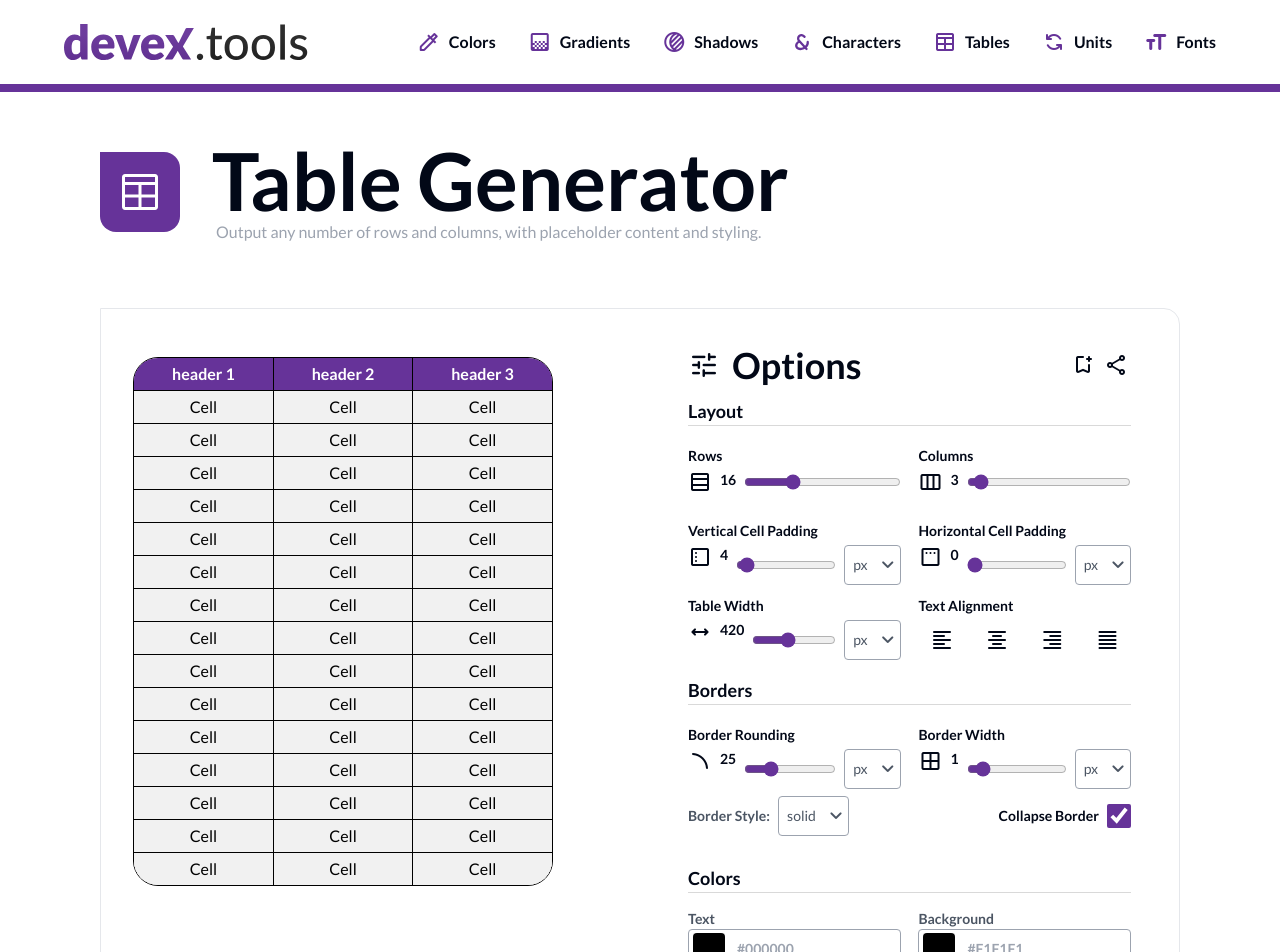
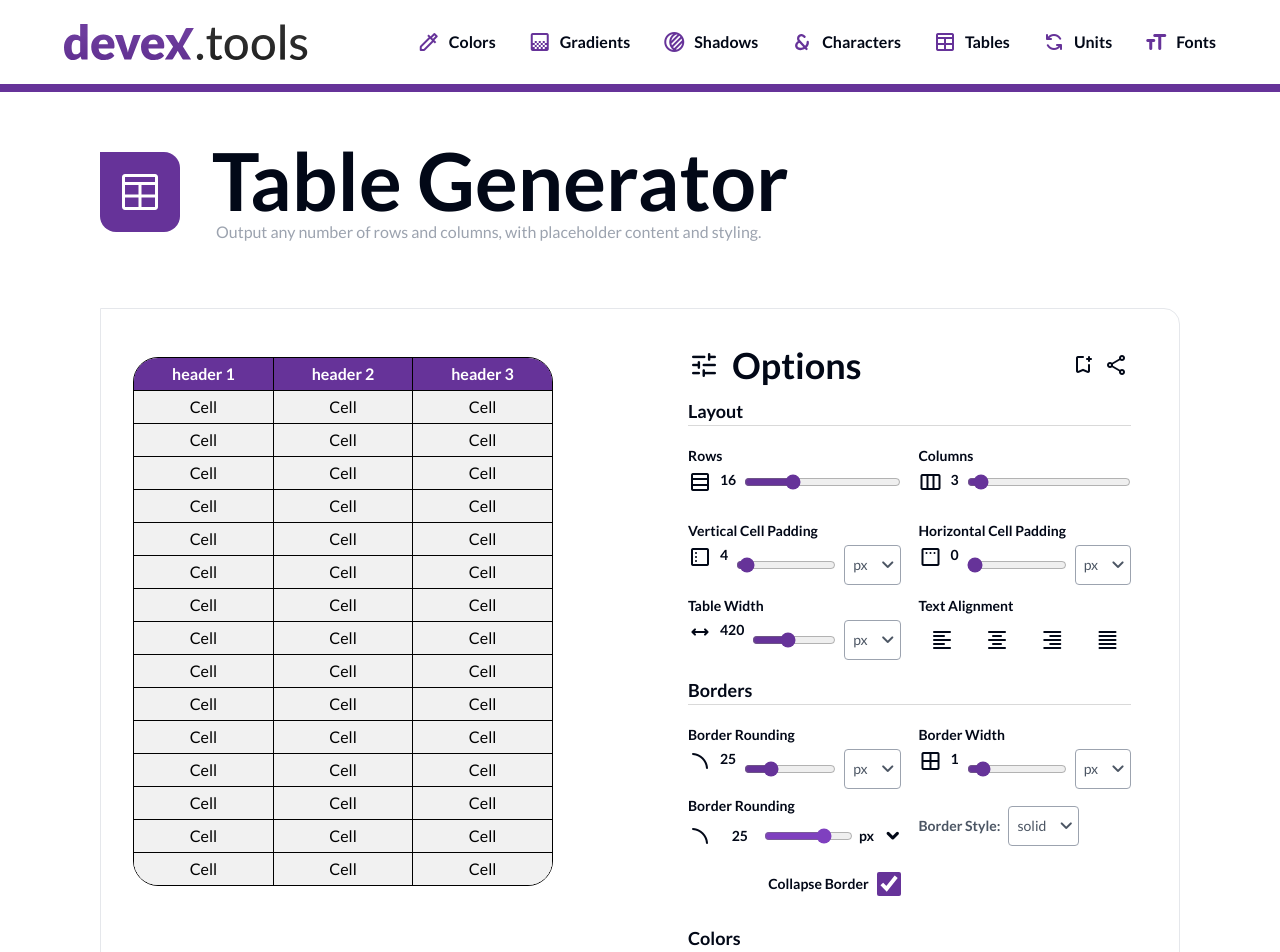
Before and after one commit to chingu-voyages/devex.tools, a React (Vite) app in the folder fetools-app/: page /tables in a window 1280 px wide. Shown: the top 952 px of the page. Built offline with nearby package versions, Linux system fonts and the light colour scheme.

Commit message:
Implemented slider input

```diff
--- a/fetools-app/src/components/InputComponents/SliderInput.jsx
+++ b/fetools-app/src/components/InputComponents/SliderInput.jsx
@@ -21,23 +21,26 @@ const SliderInput = forwardRef(function SliderInput(props, ref) {
   const [openMenu, setOpenMenu] = useState(false)
 
   useEffect(()=>{
-    const inputElement = document.querySelector(`#custom-slider-input`)
+    const inputElement = document.querySelector(`#${sliderId}-input #custom-slider-input`)
 
-    inputElement.value = useEffectValue
-  },[useEffectValue])
+    inputElement.value = defaultValue
+  },[defaultValue])
 
   return (
     <div
     id={`${sliderId}-input`}
     className={
       className
-        ? `flex z-0 justify-center text-gray-600 text-sm ${className}`
-        : `flex flex-col z-0 justify-center text-gray-600 text-sm`
+        ? `flex z-0 justify-center text-sm ${className}`
+        : `flex flex-col z-0 justify-center text-sm`
     }
     >
+      {title
+      ?
       <h2 className={`font-bold text-sm${titleClassName || ''}`}>
         {title}
       </h2>
+      :null}
       <div className="relative flex w-full h-10 items-center">
         <Icon name={iconName} className="block "/>
         <span className="block text-right font-bold min-w-12">
@@ -50,7 +53,7 @@ const SliderInput = forwardRef(function SliderInput(props, ref) {
             ref={ref}
             min={ranges[activeIndex].min}
             max={ranges[activeIndex].max}
-            step={step}
+            step={Array.isArray(step)?step[activeIndex]:step}
             defaultValue={defaultValue}
             onChange={onChange}
             type="range"
@@ -62,9 +65,9 @@ const SliderInput = forwardRef(function SliderInput(props, ref) {
             <span className="flex w-full overflow-hidden">
               <Icon name={`keyboard_arrow_${!openMenu?'down':'up'}`} size="24"
               onClick={()=>setOpenMenu(!openMenu)}
-              className="block font-bold self-end"
+              className="block font-bold self-end cursor-pointer"
               ></Icon>
-              <ul id="value-types-menu" className={`absolute left-2 top-[100%] ${!openMenu?'hidden':''}`}>
+              <ul id="value-types-menu" className={`absolute left-1 top-[100%] border-black  border-t-2 w-12 bg-white ${!openMenu?'hidden':''}`}>
                 {getValueTypesList()}
               </ul>
             </span>
@@ -76,7 +79,8 @@ const SliderInput = forwardRef(function SliderInput(props, ref) {
   function getValueTypesList(){
     const types = valueTypes.map((type,idx)=>{
       if(idx===activeIndex){return}
-      return <li key={`type-${idx}`} onClick={()=>setActiveIndex(idx)} className="font-bold">{type}</li>
+      return <li key={`type-${idx}`} onClick={()=>setActiveIndex(idx)}
+      className={`font-bold border-b-2 border-black cursor-pointer`}>{type}</li>
     })
 
     return(<>{types}</>)
--- a/fetools-app/src/components/TableGeneratorComponents/OptionsBoxTable.jsx
+++ b/fetools-app/src/components/TableGeneratorComponents/OptionsBoxTable.jsx
@@ -6,10 +6,18 @@ import { ToolPane } from "../ToolsLayout/Sections";
 import ColorInput from "./../InputComponents/ColorInput";
 import DropdownInput from "../InputComponents/DropdownInput";
 import { useRef } from "react";
+import SliderInput from "../InputComponents/SliderInput";
 
 
 export const OptionsBoxTable = ({ tableConfig, setTableConfig }) => {
   const dropdownValueRef = useRef();
+  const dropDownOptions = ['px', 'em', 'rem', '%'];
+  const ranges = [
+    {min:0 , max: 35},
+    {min:0 , max: 35},
+    {min:0 , max: 35},
+    {min:0 , max: 100}
+  ]
 
   return (
     <ToolPane title="Options" icon="tune" isPrimary={true}>
@@ -150,6 +158,20 @@ export const OptionsBoxTable = ({ tableConfig, setTableConfig }) => {
             tableConfig={tableConfig}
             setTableConfig={setTableConfig}
             prop="borderWidth"
+          />
+          <SliderInput
+          ref={dropdownValueRef}
+          useEffectValue={tableConfig.borderRounding}
+          sliderId={"border-rounding"}
+          defaultValue={tableConfig.borderRounding}
+          valueTypes={dropDownOptions}
+          ranges={ranges}
+          step={1}
+          title={'Border Rounding'}
+          iconName={'line_curve'}
+          onChange={(e) => {
+            console.log(e.target.value)
+            setTableConfig({...tableConfig, borderStyle: parseInt(e.target.value)  })}}
           />
           <div className="flex justify-start items-center">
             <DropdownInput
```
